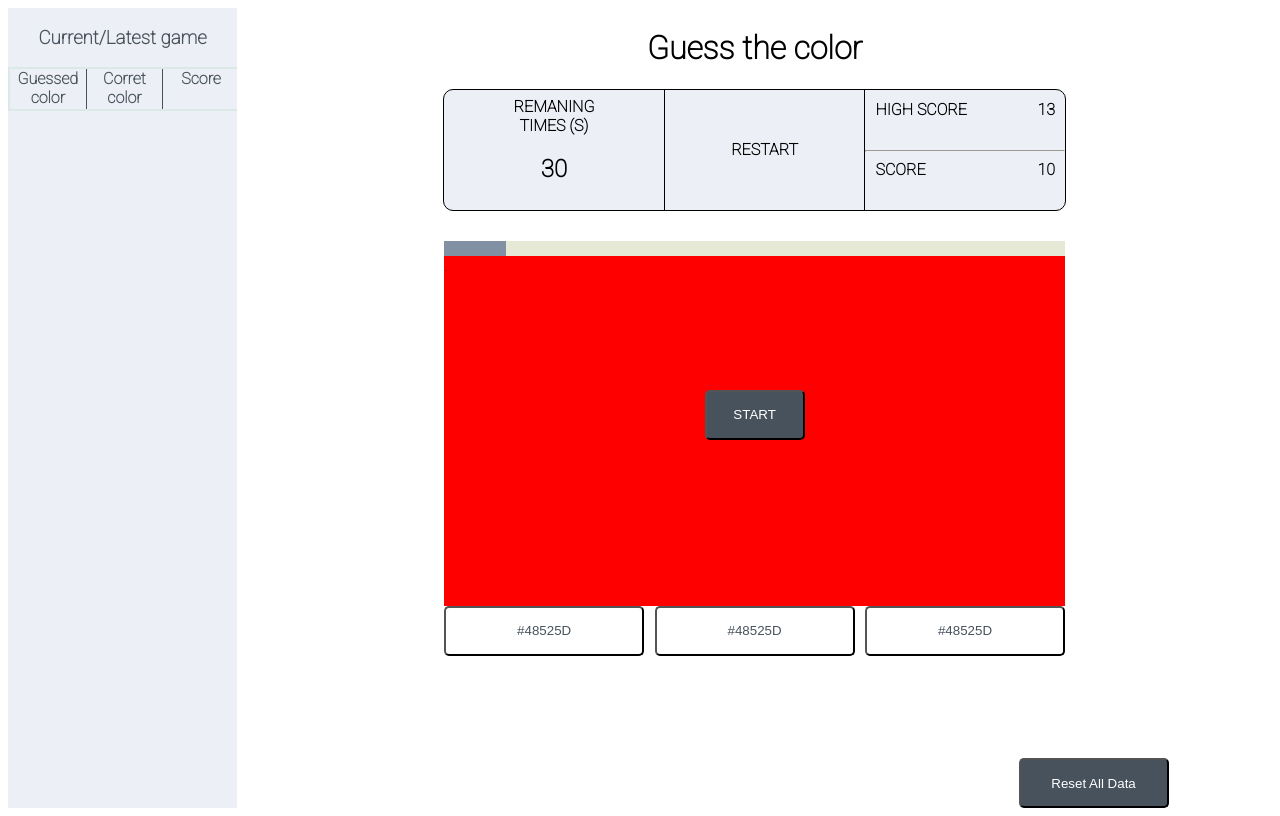
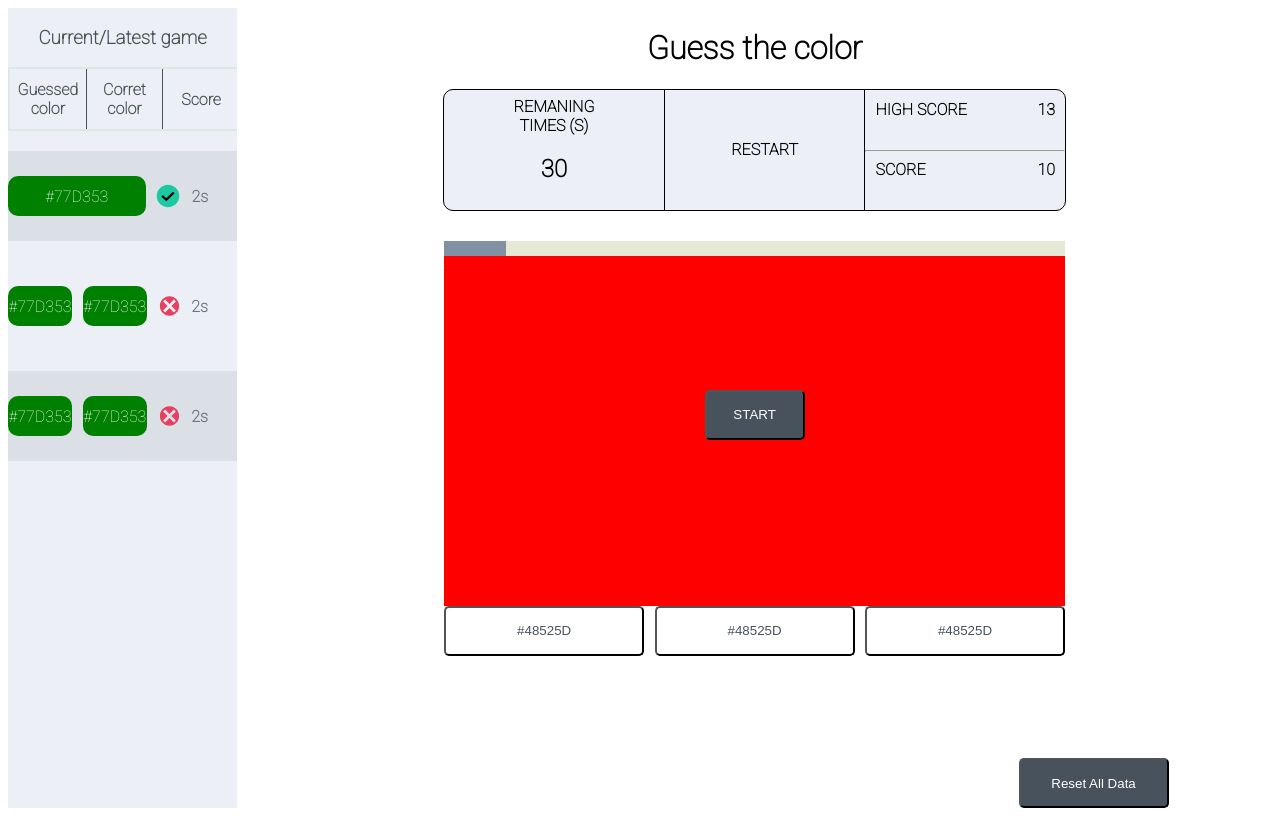
Before and after one commit to DaniloD30/guess_the_color, a React (Vite) app in the folder guess-the-color/: page / in a window 1280 px wide. Built offline with nearby package versions, Linux system fonts and the light colour scheme.

Commit message:
feat: circle icon, latest game front

```diff
--- a/guess-the-color/src/App.jsx
+++ b/guess-the-color/src/App.jsx
@@ -6,6 +6,9 @@
           display: "flex",
         }}
       >
+        {/*
+          Current/Latest Game
+          */}
         <div
           style={{
             backgroundColor: "#ECEFF5",
@@ -14,9 +17,6 @@
             color: "#48525D",
           }}
         >
-          {/*
-          Current/Latest Game
-          */}
           <div
             style={{
               display: "flex",
@@ -29,7 +29,7 @@
             style={{
               display: "flex",
               border: "2px solid #DBE9E6",
-              minHeight: "40px",
+              minHeight: "60px",
               width: "100%",
             }}
           >
@@ -39,6 +39,7 @@
                 width: "33%",
                 display: "flex",
                 flexDirection: "column",
+                justifyContent: "center",
                 alignItems: "center",
               }}
             >
@@ -53,6 +54,7 @@
                 display: "flex",
                 flexDirection: "column",
                 alignItems: "center",
+                justifyContent: "center",
               }}
             >
               <div>Corret</div> <div>color</div>
@@ -65,10 +67,146 @@
                 display: "flex",
                 flexDirection: "column",
                 alignItems: "center",
+                justifyContent: "center",
               }}
             >
               {" "}
               Score
+            </div>
+          </div>
+          <div
+            style={{
+              width: "100%",
+              display: "flex",
+              minHeight: "90px",
+              marginTop: "20px",
+              backgroundColor: '#DBDFE6',
+              alignItems: "center",
+              justifyContent: "space-between",
+            }}
+          >
+            <div
+              style={{
+                backgroundColor: "green",
+                width: "60%",
+                display: "flex",
+                alignItems: "center",
+                justifyContent: "center",
+                height: "40px",
+                borderRadius: "10px",
+                color: "#FFFFFF",
+              }}
+            >
+              #77D353
+            </div>
+            <img src="public/images/icons/CheckCircle.svg" alt="check-cirvle"height="30px"/>
+            <div
+              style={{
+                color: "#6B737D",
+                width: "20%",
+                fontWeight: 600
+              }}
+            >
+              2s
+            </div>
+          </div>
+          <div
+            style={{
+              width: "100%",
+              display: "flex",
+              minHeight: "90px",
+              marginTop: "20px",
+              alignItems: "center",
+              justifyContent: "space-between",
+            }}
+          >
+            <div
+              style={{
+                backgroundColor: "green",
+                width: "28%",
+                display: "flex",
+                alignItems: "center",
+                justifyContent: "center",
+                height: "40px",
+                borderRadius: "10px",
+                color: "#FFFFFF",
+              }}
+            >
+              #77D353
+            </div>
+            <div
+              style={{
+                backgroundColor: "green",
+                width: "28%",
+                display: "flex",
+                alignItems: "center",
+                justifyContent: "center",
+                height: "40px",
+                borderRadius: "10px",
+                color: "#FFFFFF",
+              }}
+            >
+              #77D353
+            </div>
+            <img src="public/images/icons/InvalidCircle.svg" alt="check-cirvle"height="30px"/>
+            <div
+              style={{
+                color: "#6B737D",
+                width: "20%",
+                fontWeight: 600
+              }}
+            >
+              2s
+            </div>
+          </div>
+          <div
+            style={{
+              width: "100%",
+              display: "flex",
+              minHeight: "90px",
+              marginTop: "20px",
+              backgroundColor: '#DBDFE6',
+              alignItems: "center",
+              justifyContent: "space-between",
+            }}
+          >
+            <div
+              style={{
+                backgroundColor: "green",
+                width: "28%",
+                display: "flex",
+                alignItems: "center",
+                justifyContent: "center",
+                height: "40px",
+                borderRadius: "10px",
+                color: "#FFFFFF",
+              }}
+            >
+              #77D353
+            </div>
+            <div
+              style={{
+                backgroundColor: "green",
+                width: "28%",
+                display: "flex",
+                alignItems: "center",
+                justifyContent: "center",
+                height: "40px",
+                borderRadius: "10px",
+                color: "#FFFFFF",
+              }}
+            >
+              #77D353
+            </div>
+            <img src="public/images/icons/InvalidCircle.svg" alt="check-cirvle"height="30px"/>
+            <div
+              style={{
+                color: "#6B737D",
+                width: "20%",
+                fontWeight: 600
+              }}
+            >
+              2s
             </div>
           </div>
         </div>
```
Also changed, not shown: guess-the-color/public/images/icons/CheckCircle.svg (added), guess-the-color/public/images/icons/InvalidCircle.svg (added).
